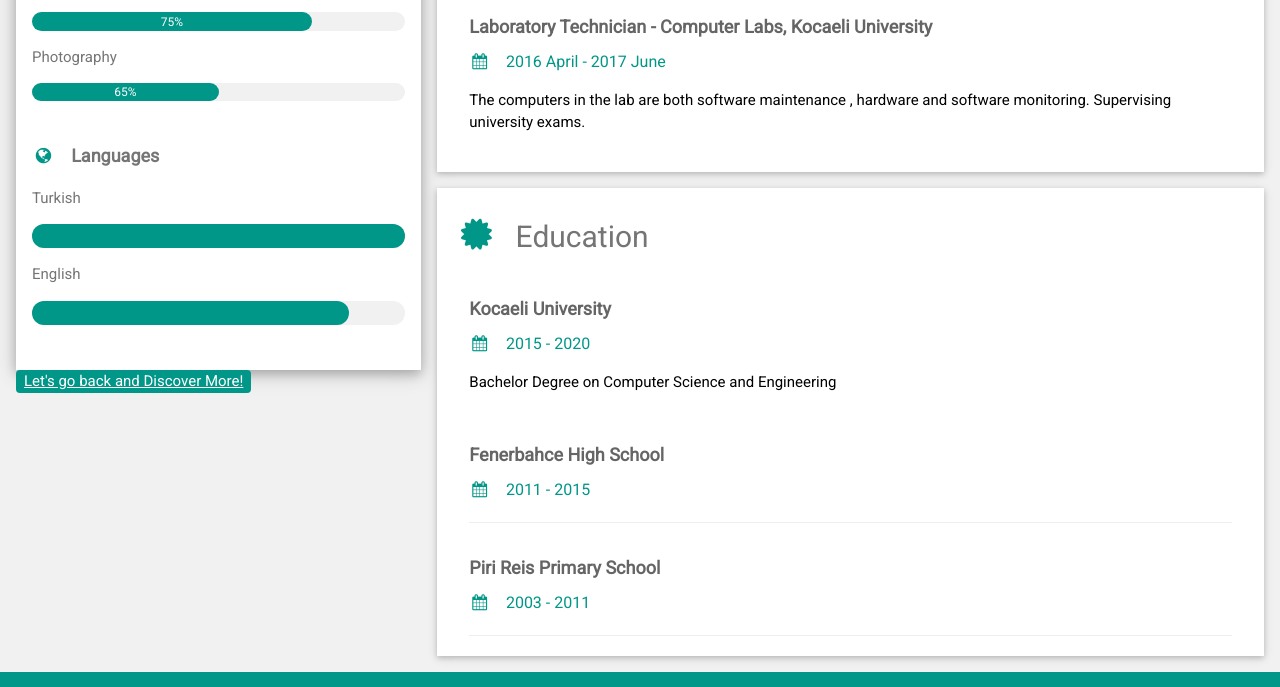
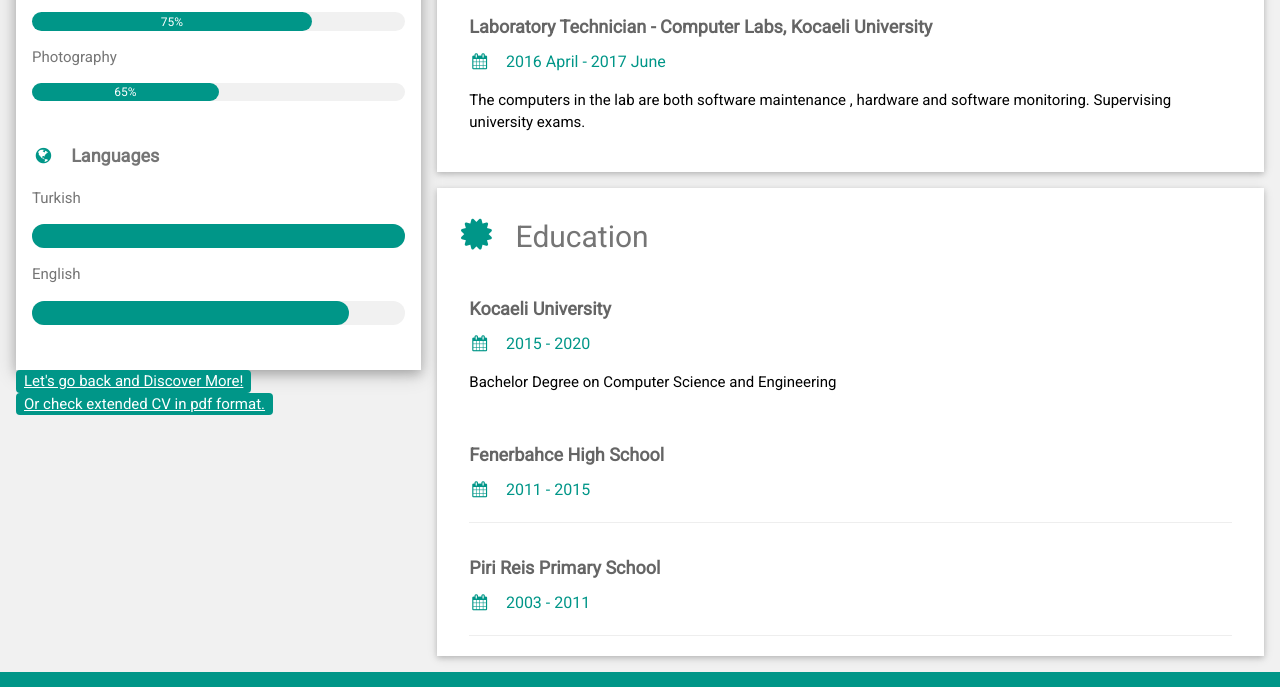
Before and after one commit to batuhanyalcin/batuhanyalcin.github.io, a plain HTML site: page cv.html in a window 1280 px wide. Shown: the part 732-1419 px from the top of the page. Drawn offline with nearby package versions, Linux system fonts and the light colour scheme.

Commit message:
adding CV pdf

```diff
--- a/cv.html
+++ b/cv.html
@@ -73,6 +73,7 @@ html,body,h1,h2,h3,h4,h5,h6 {font-family: "Roboto", sans-serif}
       </div>
 
         <div class="w3-tag w3-teal w3-round"><a href="index.html#t3" >Let's go back and Discover More!</a></div>
+        <div class="w3-tag w3-teal w3-round"><a href="./CV-BatuhanYALCIN-General.pdf" target="_blank">Or check extended CV in pdf format.</a></div>
 
         <!-- End Left Column -->
     </div>
```
Also changed, not shown: 1 other file.
